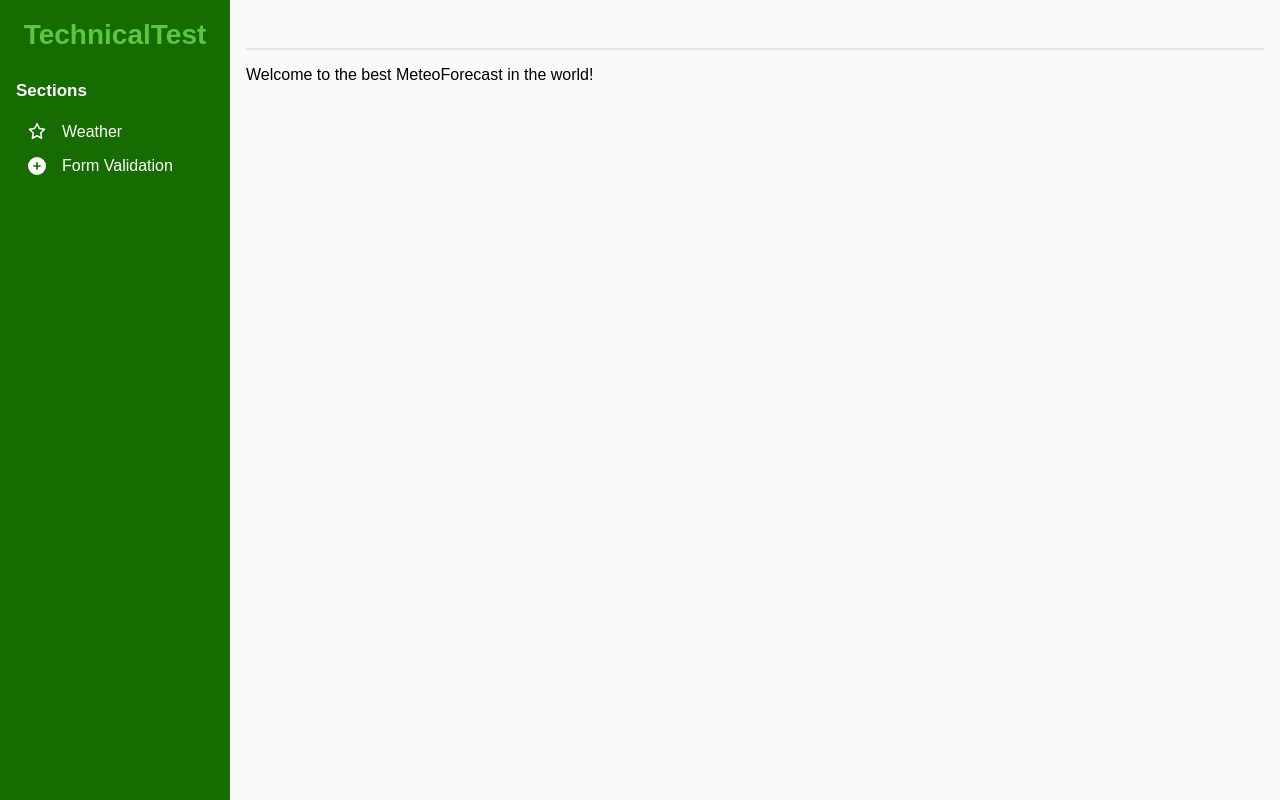
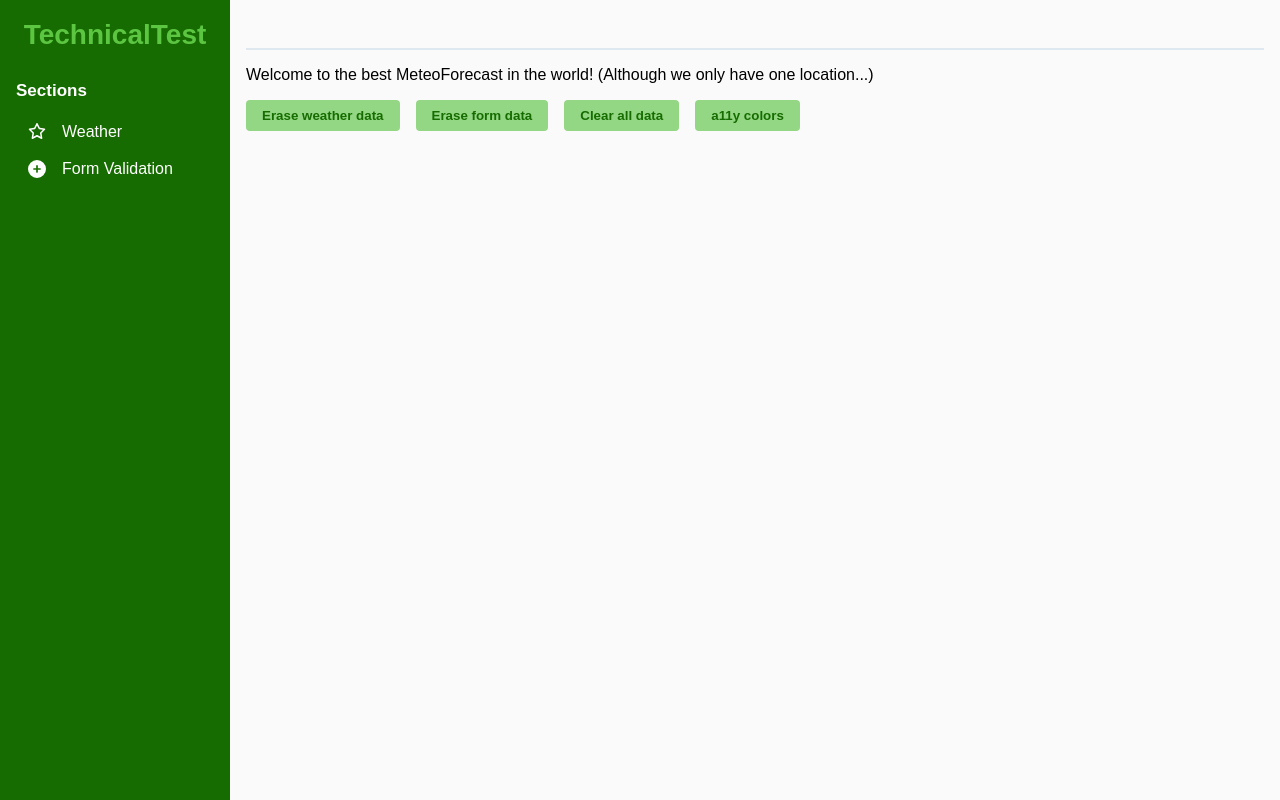
Before and after one commit to VictorMartinez93/meteo-forecast, an Angular app: page /home in a window 1280 px wide. Built offline with nearby package versions, Linux system fonts and the light colour scheme.

Commit message:
a11y colors

```diff
--- a/src/app/features/form-validation/form-validation.component.scss
+++ b/src/app/features/form-validation/form-validation.component.scss
@@ -3,7 +3,7 @@
     display: flex;
     align-items: center;
     justify-content: center;
-    background-color: #edfde9;
+    background-color: var(--form-background);
 
     .form-validation-wrapper {
 
--- a/src/app/features/form-validation/form-validation.component.ts
+++ b/src/app/features/form-validation/form-validation.component.ts
@@ -41,7 +41,7 @@ export class FormValidationComponent implements OnInit {
 
   private initForm(): void {
     const urlRegex = /\b(?:https?):\/\/[\w-]+(\.[\w-]+)+\S*/;
-    const amountRegex = /^(?:€\d+(?:[,.]\d*)?|\d+(?:[,.]\d+)?€?)$/;
+    const amountRegex = /^(?:€\d+(?:[,.]\d*)?|\d+(?:[,.]\d+)?€)$/;
 
     this.formGroup = this.fb.group({
       emails: [null, [Validators.required, this.validateEmails]],
--- a/src/app/features/home/home.component.html
+++ b/src/app/features/home/home.component.html
@@ -1,3 +1,9 @@
 <p>
-  Welcome to the best MeteoForecast in the world!
+  Welcome to the best MeteoForecast in the world! (Although we only have one location...)
 </p>
+<div class="buttons">
+  <button class="button" type="button" (click)="eraseWeatherData()">Erase weather data</button>
+  <button class="button" type="button" (click)="eraseForm()">Erase form data</button>
+  <button class="button" type="button" (click)="clearSession()">Clear all data</button>
+  <button class="button" type="button" (click)="a11yColor()">a11y colors</button>
+</div>
--- a/src/app/features/home/home.component.scss
+++ b/src/app/features/home/home.component.scss
@@ -0,0 +1,4 @@
+.buttons {
+    display: flex;
+    gap: 1rem;
+}
--- a/src/app/features/home/home.component.ts
+++ b/src/app/features/home/home.component.ts
@@ -1,5 +1,7 @@
 import { Component } from '@angular/core';
 import { LayoutService } from '../../shared/services/layout.service';
+import { SessionStorageService } from '../../shared/services/session-storage.service';
+import { CONSTANTS } from '../../core/constants';
 
 @Component({
   selector: 'app-home',
@@ -9,9 +11,32 @@ import { LayoutService } from '../../shared/services/layout.service';
 export class HomeComponent {
 
   constructor(
-    private readonly layoutService: LayoutService
+    private readonly layoutService: LayoutService,
+    private readonly sessionStorageService: SessionStorageService
   ) {
     layoutService.breadcrumb.set([]);
   }
 
+  public eraseWeatherData(): void {
+    this.sessionStorageService.remove(CONSTANTS.FORECAST_KEY);
+  }
+
+  public eraseForm(): void {
+    this.sessionStorageService.remove(CONSTANTS.FORM_STATUS);
+  }
+
+  public clearSession(): void {
+    this.sessionStorageService.clear();
+  }
+
+  public a11yColor(): void {
+    const body = document.body;
+    const theme: string = 'a11y';
+    if (body.classList.contains(theme)) {
+      body.classList.remove(theme);
+    } else {
+      body.classList.add(theme);
+    }
+  }
+
 }
--- a/src/app/features/weather/weather.component.scss
+++ b/src/app/features/weather/weather.component.scss
@@ -13,7 +13,7 @@
     }
 
     .table-body {
-        background-color: #ffffff;
+        background-color: var(--row-color);
 
         tr {
             td {
--- a/src/app/layout/components/menu-item/menu-item.component.scss
+++ b/src/app/layout/components/menu-item/menu-item.component.scss
@@ -7,11 +7,12 @@
     width: fit-content;
     border-radius: 5px;
     transition: all .2s ease-in-out;
+    margin-bottom: 3px;
 
     .icon {
         width: 18px;
         height: 18px;
-        fill: #ffffff;
+        fill: var(--menu-color);
     }
 
     &.active {
--- a/src/assets/styles/variables.scss
+++ b/src/assets/styles/variables.scss
@@ -4,4 +4,27 @@
     --title-color: #5cc542;
     --menu-color: #ffffff;
     --body-color: #fafafa;
+    --form-background: #edfde9;
+    --color: #000000;
+    --row-color: #ffffff;
 }
+
+.a11y {
+    --primary-color: #000080;
+    --secondary-color: #81f8da;
+    --title-color: #6ee6b6;
+    --menu-color: #81f8da;
+    --body-color: #64f366;
+    --form-background: #58c059;
+    --color: #000080;
+    --row-color: #e6d0bc;
+
+    // --primary-color: #000080;
+    // --secondary-color: #81f8da;
+    // --title-color: #6ee6b6;
+    // --menu-color: #06e551;
+    // --body-color: #e1fa6e;
+    // --form-background: #3ffd1b;
+    // --color: #0011ff;
+    // --row-color: #e6d0bc;
+}
--- a/src/styles.scss
+++ b/src/styles.scss
@@ -6,6 +6,7 @@ body {
     font-family: sans-serif;
     background-color: var(--body-color);
     margin: 0;
+    color: var(--color);
 }
 
 .button-icon {
```
